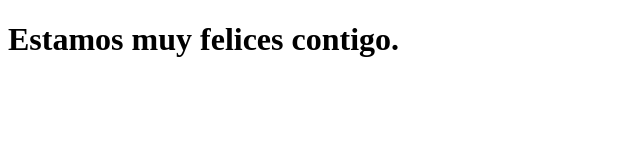
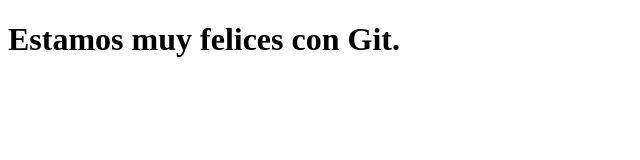
Before and after one commit to Srta-Becerril/mi-segundo-repositorio, a plain HTML site: page index.html in a window 1280 px wide. Shown: the full height of the page, 0-640 px from the left. Drawn offline with Linux system fonts and the light colour scheme.

Commit message:
Modifico P

```diff
--- a/index.html
+++ b/index.html
@@ -6,7 +6,7 @@
         <title>Mi segundo repositorio</title>
     </head>
     <body>
-        <h1>Estamos muy felices contigo.</h1>
+        <h1>Estamos muy felices con Git.</h1>
         <script src="/script.js" type="text/javascript"></script>
     </body>
 </html>
```
